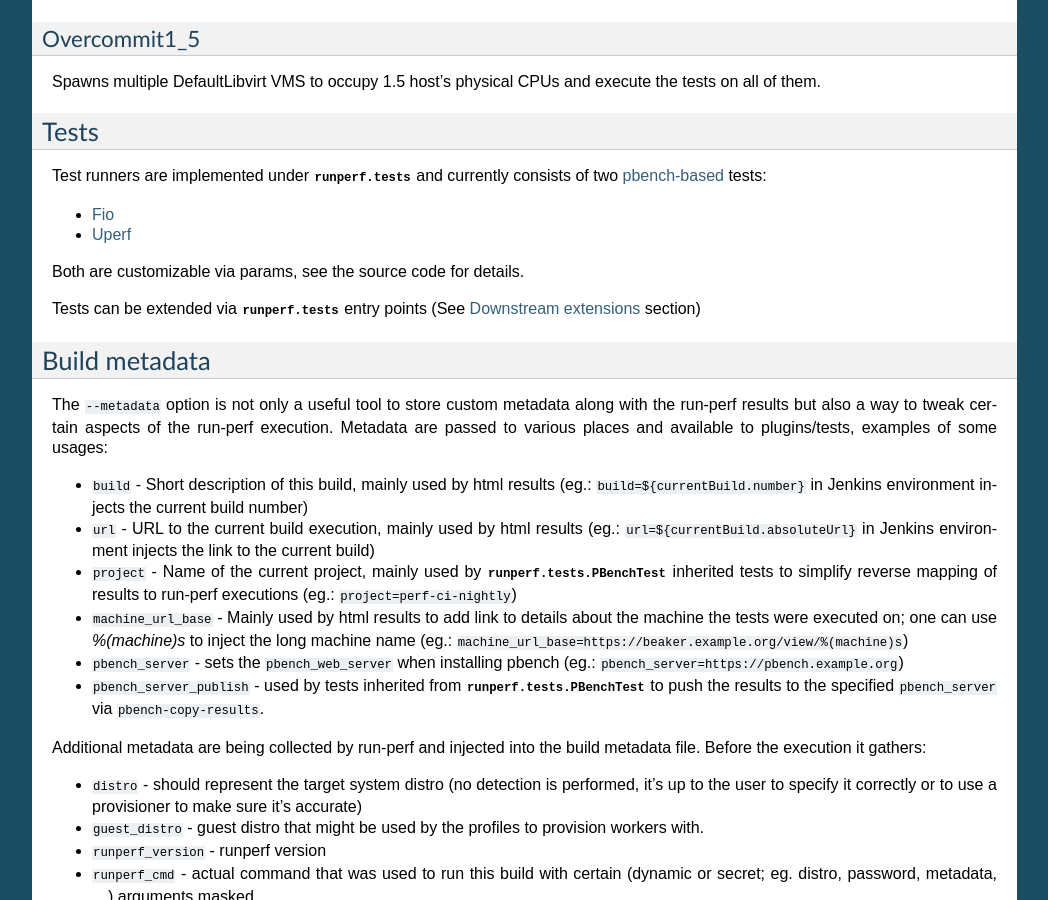
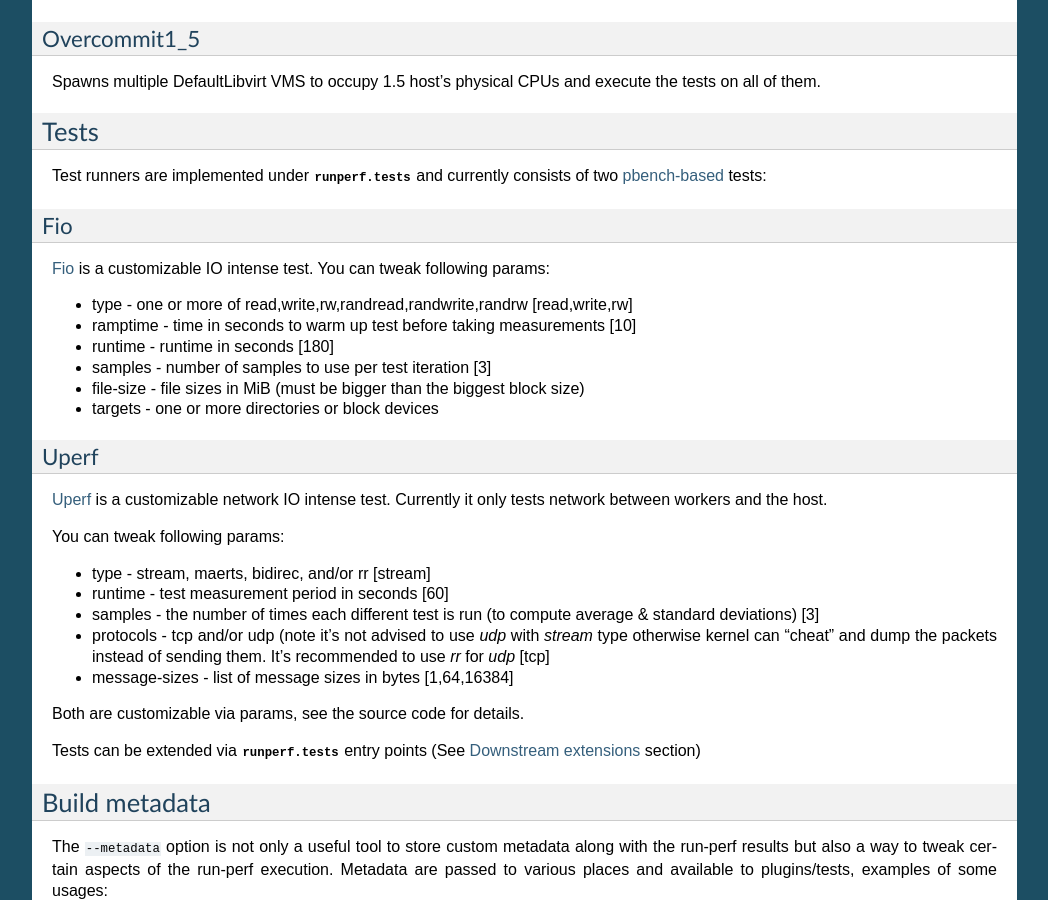
Before and after one commit to distributed-system-analysis/run-perf, a Sphinx documentation site: the page built from docs/source/scripts.rst, in a window 1280 px wide and 900 px high, scrolled down 981 px. Shown: the whole window, without its empty margins (198-1246 px from the left). Built offline with Sphinx 7.4.7, drawn with Linux system fonts in a browser that asks for light colours; pages that are not in the unit, such as notebooks, are missing from menus; the version number could not be read and is left out.

Commit message:
Add tests params documentation
This might help people to see what can be changed for their testing.

Signed-off-by: Lukáš Doktor <ldoktor@redhat.com>

```diff
--- a/docs/source/scripts.rst
+++ b/docs/source/scripts.rst
@@ -76,8 +76,36 @@ Test runners are implemented under :mod:`runperf.tests` and currently consists
 of two `pbench-based <https://distributed-system-analysis.github.io/pbench/pbench-agent.html>`_
 tests:
 
-* `Fio <https://fio.readthedocs.io/en/latest/fio_doc.html>`_
-* `Uperf <http://uperf.org/manual.html>`_
+Fio
+---
+
+`Fio <https://fio.readthedocs.io/en/latest/fio_doc.html>`_ is a customizable
+IO intense test. You can tweak following params:
+
+* type - one or more of read,write,rw,randread,randwrite,randrw [read,write,rw]
+* ramptime - time in seconds to warm up test before taking measurements [10]
+* runtime - runtime in seconds [180]
+* samples - number of samples to use per test iteration [3]
+* file-size - file sizes in MiB (must be bigger than the biggest block size)
+* targets - one or more directories or block devices
+
+Uperf
+-----
+
+`Uperf <http://uperf.org/manual.html>`_ is a customizable network IO intense
+test. Currently it only tests network between workers and the host.
+
+You can tweak following params:
+
+* type - stream, maerts, bidirec, and/or rr [stream]
+* runtime - test measurement period in seconds [60]
+* samples - the number of times each different test is run (to compute average
+  & standard deviations) [3]
+* protocols - tcp and/or udp (note it's not advised to use `udp` with `stream`
+  type otherwise kernel can "cheat" and dump the packets instead of sending
+  them. It's recommended to use `rr` for `udp` [tcp]
+* message-sizes - list of message sizes in bytes [1,64,16384]
+
 
 Both are customizable via params, see the source code for details.
 
```
